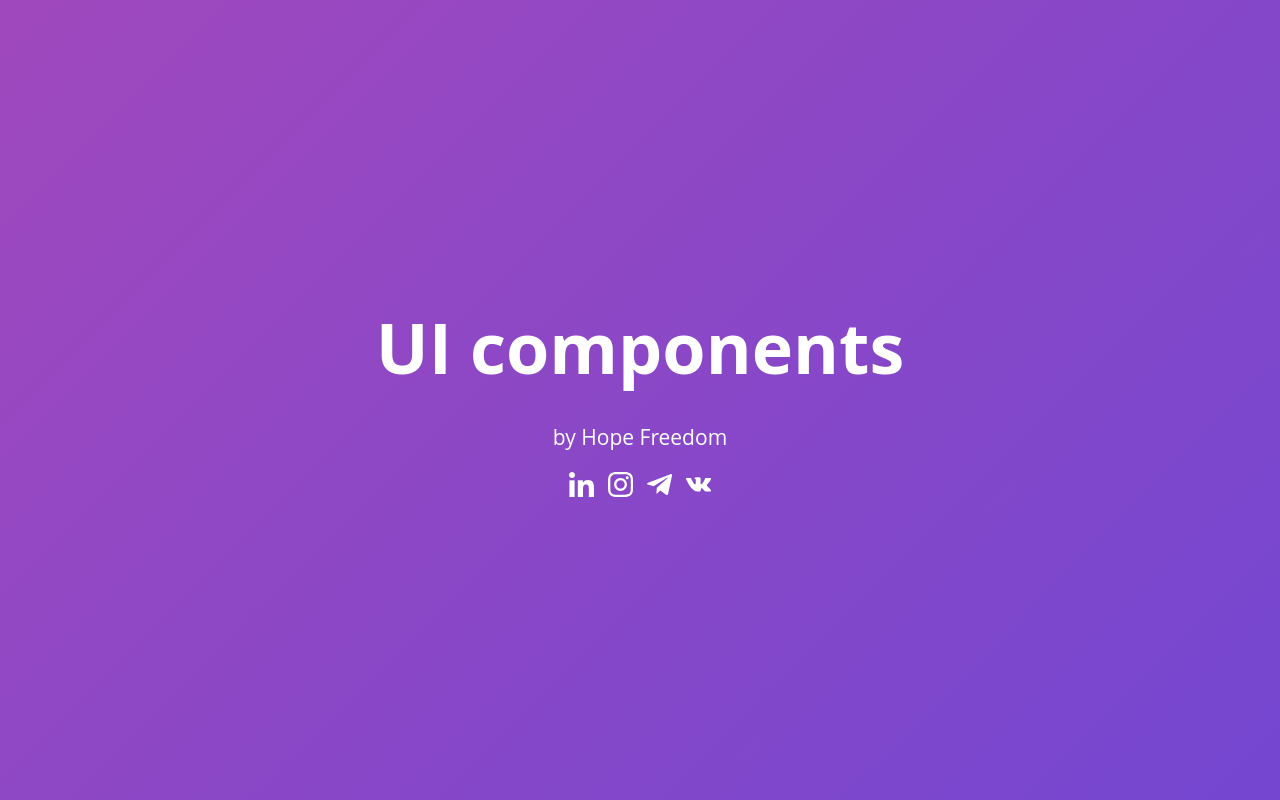
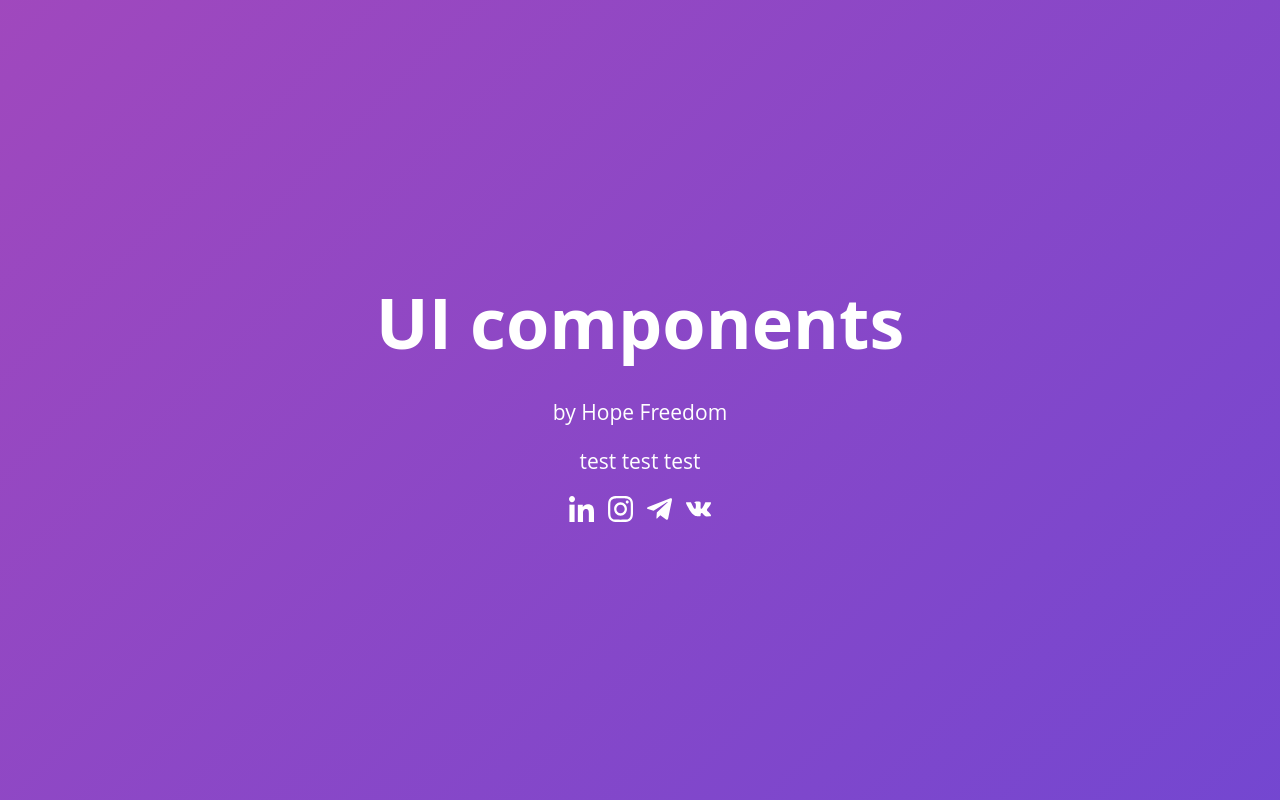
Before and after one commit to Svobodinang/My-UI-components, a Vue app: page / in a window 1280 px wide. Shown: the top 800 px of the page. Built offline with nearby package versions, Linux system fonts and the light colour scheme.

Commit message:
test commit

```diff
--- a/src/App.vue
+++ b/src/App.vue
@@ -3,6 +3,7 @@
   <div class="main">
     <h1>UI components</h1>
     <p>by Hope Freedom</p>
+    <p>test test test</p>
     <div class="social">
       <a
         href="https://www.linkedin.com/in/%D0%BD%D0%B0%D0%B4%D0%B5%D0%B6%D0%B4%D0%B0-%D1%81%D0%B2%D0%BE%D0%B1%D0%BE%D0%B4%D0%B8%D0%BD%D0%B0-5a39211ba/"
```
